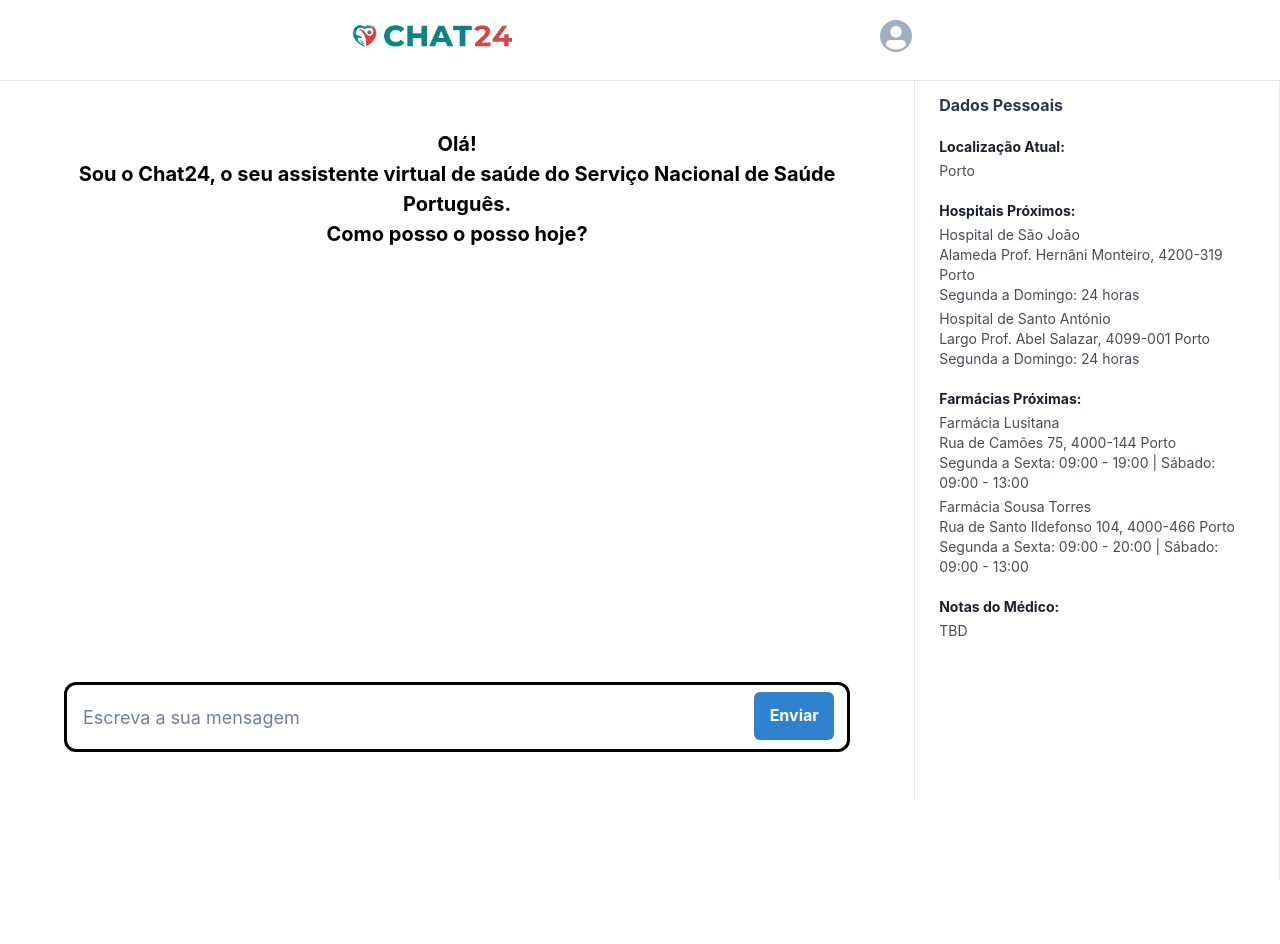
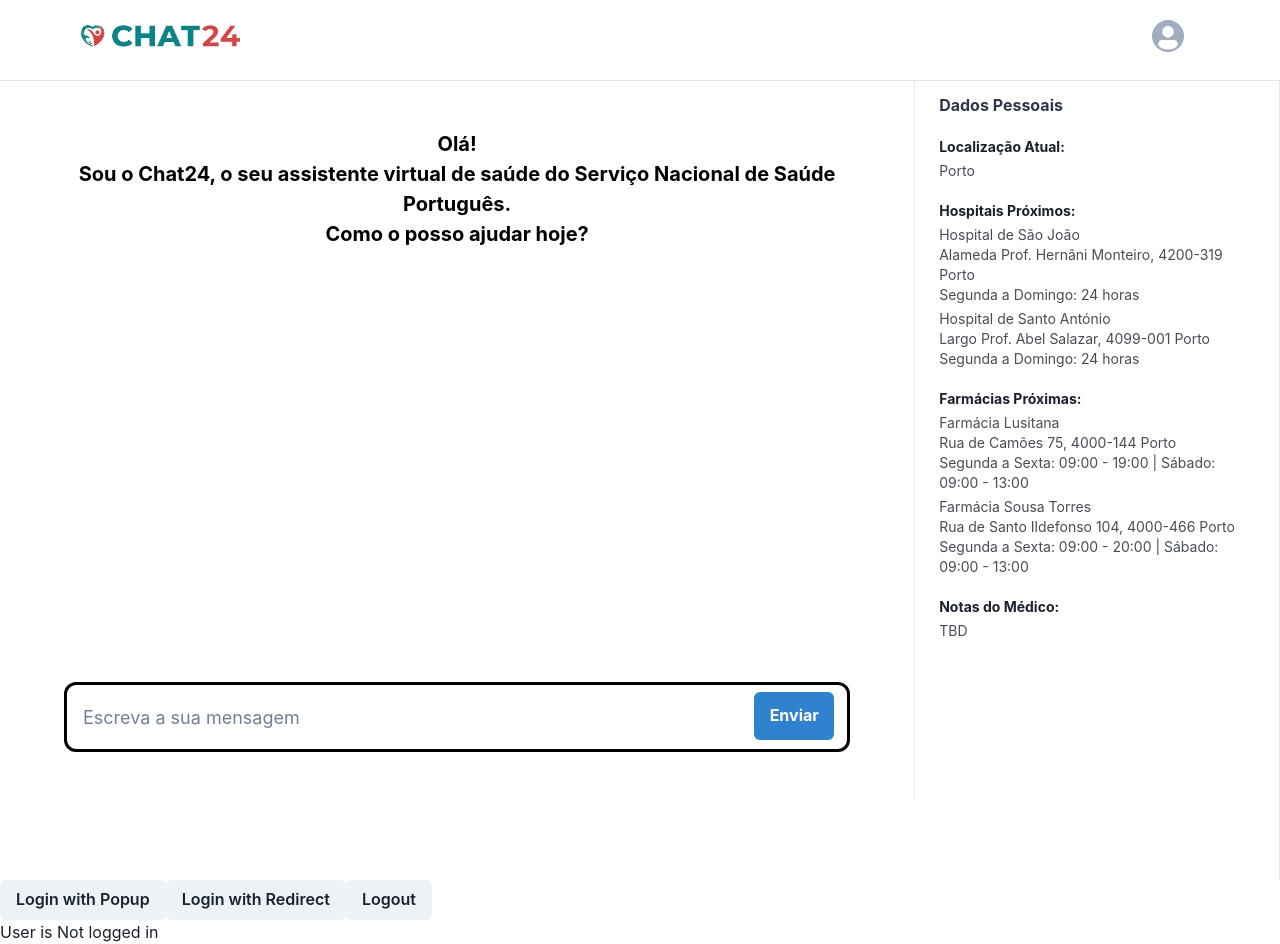
Before and after one commit to crymE-L/chat24, a React (Create React App) app in the folder my-app/: page / in a window 1280 px wide. Before the commit the page ends 880 px from the top, so only its background shows below. Built offline with nearby package versions, Linux system fonts and the light colour scheme.

Commit message:
feat: initiaAuth0 setup

```diff
--- a/my-app/package.json
+++ b/my-app/package.json
@@ -3,11 +3,14 @@
   "version": "0.1.0",
   "private": true,
   "dependencies": {
+    "@auth0/auth0-react": "^2.2.4",
     "@chakra-ui/icons": "^2.1.1",
     "@chakra-ui/pro-theme": "^0.10.0",
     "@chakra-ui/react": "^2.8.2",
     "@emotion/react": "^11.11.4",
     "@emotion/styled": "^11.11.0",
+    "@teamhanko/hanko-elements": "^0.10.2",
+    "@teamhanko/hanko-frontend-sdk": "^0.10.2",
     "@testing-library/jest-dom": "^5.17.0",
     "@testing-library/react": "^13.4.0",
     "@testing-library/user-event": "^14.5.2",
@@ -46,5 +49,8 @@
       "last 1 firefox version",
       "last 1 safari version"
     ]
+  },
+  "devDependencies": {
+    "webpack-cli": "^5.1.4"
   }
 }
--- a/my-app/public/index.html
+++ b/my-app/public/index.html
@@ -7,7 +7,7 @@
     <meta name="theme-color" content="#000000" />
     <meta
       name="description"
-      content="GenH2 website for its TecStorm project."
+      content="Chat24"
     />
     <link rel="apple-touch-icon" href="%PUBLIC_URL%/logo192.png" />
     <!--
@@ -24,7 +24,7 @@
       work correctly both with client-side routing and a non-root public URL.
       Learn how to configure a non-root public URL by running `npm run build`.
     -->
-    <title>GenH2 - TecStorm</title>
+    <title>Chat24</title>
   </head>
   <body>
     <noscript>You need to enable JavaScript to run this app.</noscript>
--- a/my-app/src/components/navbar/Navbar.tsx
+++ b/my-app/src/components/navbar/Navbar.tsx
@@ -33,8 +33,8 @@ export const Navbar = () => {
   return (
     <Box as="section" height="10vh">
       <Box bg="bg.surface" position="relative" zIndex="tooltip">
-        <Container minW="100%" px={isDesktop ? "48" : "0"}>
-          <HStack justify="space-between" px={isDesktop ? "40" : "0"}>
+        <Container minW="100%" px={isDesktop ? "4" : "0"}>
+          <HStack justify="space-between" px={isDesktop ? "16" : "0"}>
             <a href="/">
               <Logo />
             </a>
--- a/my-app/src/components/shell/Main.tsx
+++ b/my-app/src/components/shell/Main.tsx
@@ -26,7 +26,7 @@ export const Main = (props: BoxProps) => {
               Sou o Chat24, o seu assistente virtual de saúde do Serviço Nacional de Saúde Português.
             </Text>
             <Text fontSize="xl" as="b">
-              Como posso o posso hoje?
+              Como o posso ajudar hoje?
             </Text>
           </Flex>
           <Flex>
--- a/my-app/src/pages/Home.tsx
+++ b/my-app/src/pages/Home.tsx
@@ -1,11 +1,37 @@
-import { ChakraProvider, theme } from "@chakra-ui/react";
+import { ChakraProvider, theme, Button, Text} from "@chakra-ui/react";
 import { Navbar } from "../components/navbar/Navbar";
 import { Chat } from "../components/chat/Chat";
 import { Shell } from "../components/shell/Shell";
+import { useAuth0, Auth0Provider } from '@auth0/auth0-react';
 
-export const HomePage = () => (
-  <ChakraProvider theme={theme}>
-    <Navbar />
-    <Shell />
-  </ChakraProvider>
-);
+import { MouseEventHandler } from 'react'; // Import MouseEventHandler
+
+export const HomePage = () => {
+  const {
+    loginWithPopup,
+    loginWithRedirect,
+    logout,
+    user,
+    isAuthenticated
+  } = useAuth0();
+
+  return (
+    <Auth0Provider
+      domain="dev-keh8ny0pweqvbfr7.us.auth0.com"
+      clientId="LpXDHB73fUcj35ReDAQb0NwGBAuxRtwA"
+      authorizationParams={{ redirect_uri: window.location.origin }}
+    >
+      <ChakraProvider theme={theme}>
+        <Navbar />
+        <Shell />
+        <Button onClick={(event) => loginWithPopup()}>Login with Popup</Button>
+        <Button onClick={(event) => loginWithRedirect()}>Login with Redirect</Button>
+        <Button onClick={(event) => logout()}>Logout</Button>
+        <Text>User is {isAuthenticated ? "Logged in" : "Not logged in"}</Text>
+        <Text textAlign='start'>
+          {JSON.stringify(user, null, 2)}
+        </Text>
+      </ChakraProvider>
+    </Auth0Provider>
+  );
+};
--- a/my-app/src/style.scss
+++ /dev/null
@@ -1,24 +0,0 @@
-body {
-    background: linear-gradient(
-        100deg,
-        #f3f3f3,
-        #e0e0e0,
-        #f3f3f3,
-        #e0e0e0,
-    );
-    background-size: 400% 400%;
-    height: 100vh;
-    animation: gradient 5s ease infinite;
-}
-
-@keyframes gradient {
-    0% {
-        background-position: 0% 50%;
-    }
-    40% {
-        background-position: 100% 50%;
-    }
-    100% {
-        background-position: 0% 50%;
-    }
-}
```
Also changed, not shown: my-app/tsconfig.json (+6 -1 lines), 2 other files (tests, documents, lock files or other folders).
